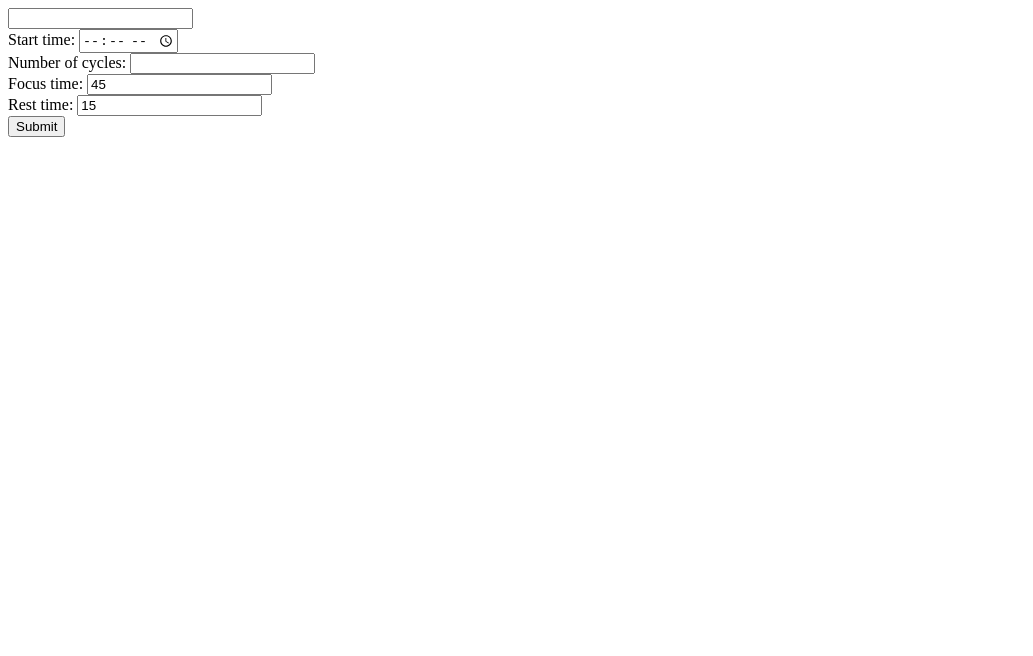
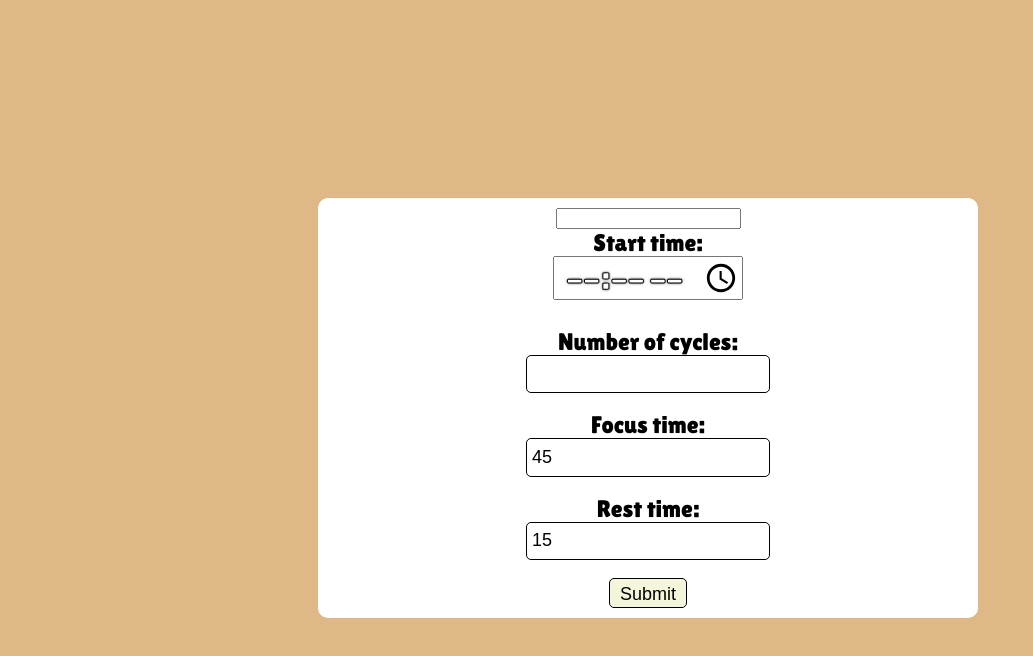
Before and after one commit to fferegrino/study-with-me, a plain HTML site: page index.html in a window 1280 px wide. Shown: the whole page, without its empty margins (0-1033 px from the left). Drawn offline with nearby package versions, Linux system fonts and the light colour scheme.

Commit message:
styles: Add some styles

```diff
--- a/index.html
+++ b/index.html
@@ -4,10 +4,13 @@
       <meta charset="utf-8">
       <meta name="viewport" content="width=device-width, initial-scale=1">
       <script src="https://code.jquery.com/jquery-3.6.0.slim.min.js"></script>
+      <link rel="stylesheet" href="study.css">
    </head>
    <body>
+      <div class="container">
+
+         <form id="form" method="get" action="study.html">
             <input id="url" type="text" />
-      <form id="form" method="get" action="study.html">
             <label for="time">Start time:</label>
             <input type="time" id="time" name="time">
             <br />
@@ -22,6 +25,7 @@
             <br />
             <input type="submit" value="Submit" />
          </form>
+      </div>
       <script>
          $("form :input").change(function() {
              var queryString = $("#form").serialize()
--- a/study.css
+++ b/study.css
@@ -1,13 +1,58 @@
 @import url('https://fonts.googleapis.com/css2?family=Lilita+One&display=swap');
 
  :root {
-     --backgroundColor: white;
+     --backgroundColor: burlywood;
      --mainColor: white;
 }
-/* body {
-     background-color: red;
+body {
+     background-color: burlywood;
 }
- */
+ .container{
+     /* Center content horizontally and vertically */
+     display: flex;
+     align-items: center;
+     justify-content: center;
+     height: 100vh;
+     width: 100vw;
+     background-color: var(--backgroundColor);
+ }
+ form{
+     display: flex;
+     flex-direction: column;
+     align-items: center;
+     justify-content: center;
+     width: 50vw;
+     height: 50vh;
+     background-color: var(--mainColor);
+     border-radius: 10px;
+     padding: 10px;
+ }
+
+ label{
+     font-family: 'Lilita One', cursive;
+     font-size: 1.5rem;
+     color: black;
+ }
+ input[type="number"]{
+     height: 30px;
+     border-radius: 5px;
+     border: 1px solid black;
+     padding: 5px;
+     font-size: large;
+     /* Remove arrows */
+     -moz-appearance: textfield;
+ }
+
+ input[type="submit"]{
+     height: 30px;
+     border-radius: 5px;
+     padding: 5px 10px 15px 10px;
+     font-size: large;
+     background-color: beige;
+     border: 1px solid black;
+     cursor: pointer;
+
+ }
  .barContainer {
      border: 2px solid black;
      box-shadow: 0px 0px 3px 0px;
```
Lines whose indentation alone changed are shown as unchanged.
